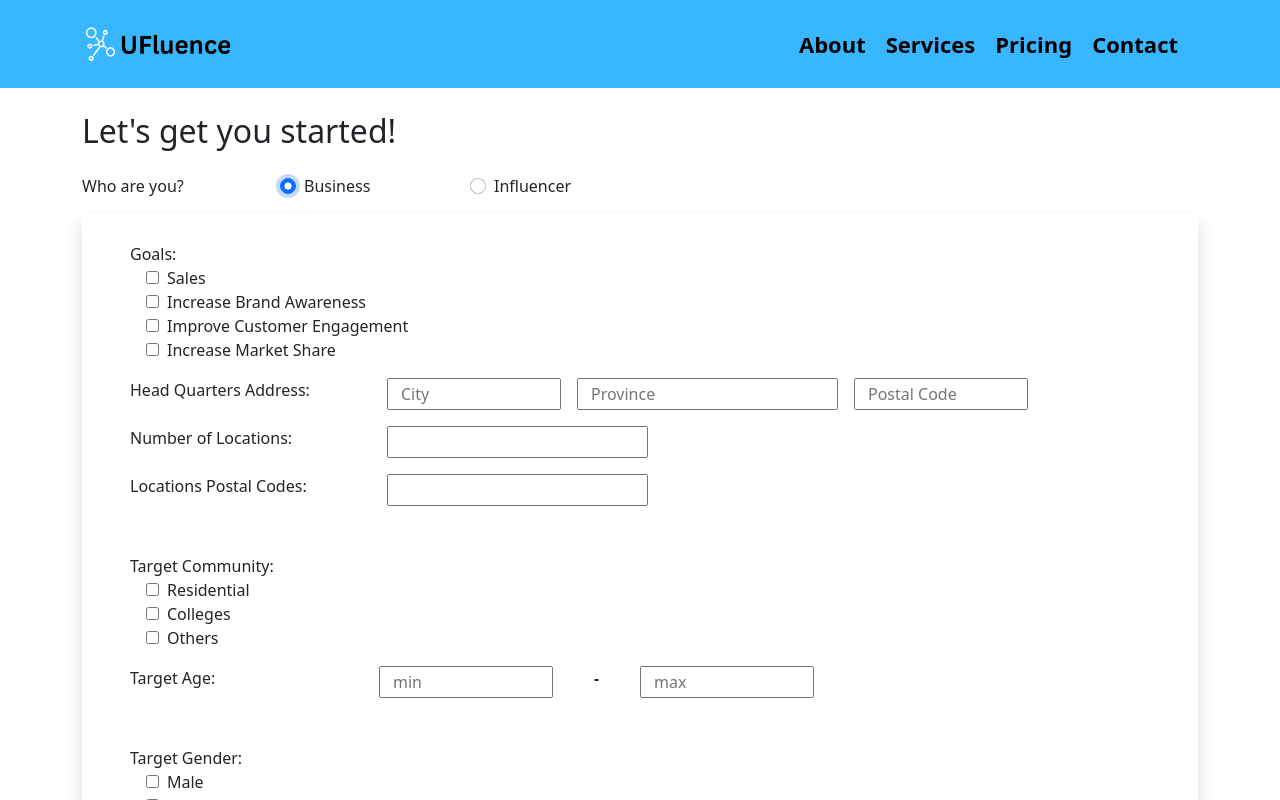
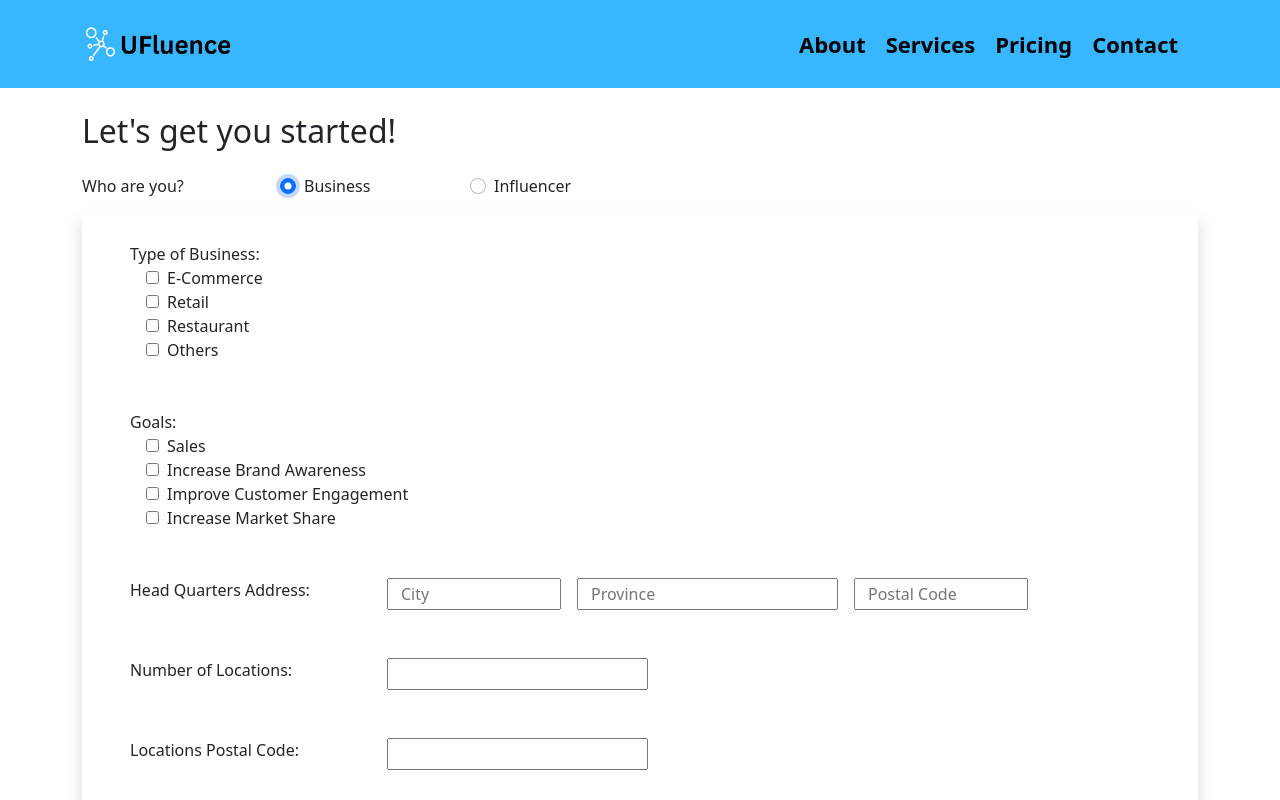
Before and after one commit to thehasnanialeen/UFluencer, a React (Create React App) app: page /userdata in a window 1280 px wide. Both pictures are taken after a click on the radio button "Business". Shown: the top 800 px of the page. Built offline with nearby package versions, Linux system fonts and the light colour scheme.

Commit message:
adding changes to the UserData page

```diff
--- a/src/UserData.js
+++ b/src/UserData.js
@@ -8,7 +8,12 @@ class UserData extends Component {
         this.state = {
             userType: '',
             business: {
-                typeOfBusiness: '',
+                typeOfBusiness: [
+                    {type: "E-Commerce", checked: false},
+                    {type: "Retail", checked: false},
+                    {type: "Restaurant", checked: false},
+                    {type: "Others", checked: false},
+                ],
                 goals: [
                     {goal: "Sales", checked: false},
                     {goal: "Increase Brand Awareness", checked: false},
@@ -21,7 +26,7 @@ class UserData extends Component {
                     postalCode: '',
                 },
                 numberLocations: '',
-                locationPostalCodes: [],
+                locationPostalCodes: '',
                 targetCommunity: [
                     {community: "Residential", checked: false},
                     {community: "Colleges", checked: false},
@@ -95,7 +100,14 @@ class UserData extends Component {
                 numInteractions: '',
             },
             submitted: false,
+            result: []
         }
+    }
+
+    handleTypeBussinessChange(id){
+        let business = this.state.business;
+        business.typeOfBusiness[id].checked = !business.typeOfBusiness[id].checked;
+        this.setState({business: business});
     }
 
     handleGoalsChange(id) {
@@ -123,6 +135,8 @@ class UserData extends Component {
     }
 
     handleSubmit(){
+        this.setState({submitted: true});
+        console.log("Hello");
         class Influencer {
             constructor(name, location, businessType, engagement, targetCommunity, targetAge, targetGender, targetEthnicity) {
                 this.name = name;
@@ -160,40 +174,33 @@ class UserData extends Component {
         }
 
         const influencers = [
-            new Influencer("Influencer1", "New York", "Ecommerce", 5000, "Tech", 25, "Male", "Caucasian"),
-            new Influencer("Influencer2", "Los Angeles", "Retail", 3000, "Fashion", 30, "Female", "Hispanic"),
-            new Influencer("Influencer3", "San Francisco", "Restaurant", 10000, "Food", 35, "Male", "Asian"),
-            new Influencer("Influencer4", "New York", "Ecommerce", 8000, "Beauty", 28, "Female", "Caucasian"),
-            new Influencer("Influencer5", "Los Angeles", "Retail", 2000, "Fashion", 25, "Male", "African American")
+            new Influencer("John Wish", "Regina", "Ecommerce", 5000, "Colleges", 25, "Male", "Asian"),
+            new Influencer("Rachel Green", "Saskatoon", "Retail", 3000, "Residential", 30, "Female", "American"),
+            new Influencer("Jack Ryan", "Prince Albert", "Restaurant", 10000, "Residential", 35, "Male", "Asian"),
+            new Influencer("James Greer", "Calgary", "Ecommerce", 8000, "Residential", 28, "Male", "American"),
+            new Influencer("Jasmine Kaur", "Regina", "Retail", 2000, "Others", 25, "Female", "African")
         ];
 
-        const businessHeadquarters = "New York";
-        const businessLocations = ["Los Angeles", "San Francisco"];
+        const businessHeadquarters = this.state.business.headQuarters;
+        const businessLocations = this.state.business.locationPostalCodes;
 
         const influencersByLocation = filterByLocation(influencers, businessHeadquarters, businessLocations);
 
-        const businessType = "Ecommerce";
+        const businessType = this.state.business.typeOfBusiness[0].type;
         const influencersByBusinessType = filterByBusinessType(influencersByLocation, businessType);
 
         influencersByBusinessType.sort(sortByEngagement);
 
-        const targetCommunity = "Tech";
-        const targetAge = 25;
-        const targetGender = "Male";
-        const targetEthnicity = "Caucasian";
+        const targetCommunity = this.state.business.targetCommunity[0].community;
+        const targetAge = (this.state.business.targetAgeRange.min + this.state.business.targetAgeRange.min)/2;
+        const targetGender = this.state.business.targetGender[0].gender;
+        const targetEthnicity = this.state.business.targetEthnicity[0].ethnicity;
 
         const shortlistedInfluencers = createShortlist(influencersByBusinessType, targetCommunity, targetAge, targetGender, targetEthnicity);
 
         console.log("Shortlist of influencers:");
-
-        return(
-            <div>
-                {shortlistedInfluencers.map(({influencer}) => (
-                    <p>{influencer.name}</p>
-                ))}
-            </div>
-
-        );
+        this.setState({result: shortlistedInfluencers});
+        shortlistedInfluencers.forEach(influencer => console.log(influencer.name));
 
     }
 
@@ -220,6 +227,24 @@ class UserData extends Component {
                         {this.state.userType === "business" ? (
                         <div className="shadow container px-5 mt-3 py-4">
                             <div className="mt-1">
+                                <span>Type of Business:</span>
+                                {this.state.business.typeOfBusiness.map(({type, checked}, index) => (
+                                    <div className="ms-3">
+                                        <input
+                                            type="checkbox"
+                                            id={index}
+                                            name={type}
+                                            value={type}
+                                            checked={checked}
+                                            onChange={() => this.handleTypeBussinessChange(index)}
+                                            className="me-2"
+                                        />
+                                        <label>{type}</label>
+                                    </div>
+                                ))}
+                            </div>
+
+                            <div className="mt-5">
                                 <span>Goals:</span>
                                 {this.state.business.goals.map(({goal, checked}, index) => (
                                     <div className="ms-3">
@@ -237,20 +262,20 @@ class UserData extends Component {
                                 ))}
                             </div>
 
-                            <div className="row my-3">
+                            <div className="row mt-5">
                                 <label className="form-label col-3 align-middle">Head Quarters Address: </label>
                                 <input type="text" className="mx-2 col-2" value={this.state.business.headQuarters.city} placeholder="City" onChange={(e) => {let data = this.state.business; data.headQuarters.city = e.target.value; this.setState({business: data})}}/>
                                 <input type="text" className="mx-2 col-3" value={this.state.business.headQuarters.province} placeholder="Province" onChange={(e) => {let data = this.state.business; data.headQuarters.province = e.target.value; this.setState({business: data})}}/>
                                 <input type="text" className="mx-2 col-2" value={this.state.business.headQuarters.postalCode} placeholder="Postal Code" onChange={(e) => {let data = this.state.business; data.headQuarters.postalCode = e.target.value; this.setState({business: data})}}/>
                             </div>
 
-                            <div className="row my-3">
+                            <div className="row mt-5">
                                 <label className="form-label col-3 align-middle">Number of Locations: </label>
                                 <input type="text" className="mx-2 col-3" value={this.state.business.numberLocations} onChange={(e) => {let data = this.state.business; data.numberLocations = e.target.value; this.setState({business: data})}}/>
                             </div>
 
-                            <div className="row my-3">
-                                <label className="form-label col-3 align-middle">Locations Postal Codes: </label>
+                            <div className="row mt-5">
+                                <label className="form-label col-3 align-middle">Locations Postal Code: </label>
                                 <input type="text" className="mx-2 col-3" value={this.state.business.locationPostalCodes} onChange={(e) => {let data = this.state.business; data.locationPostalCodes = e.target.value; this.setState({business: data})}}/>
                             </div>
 
@@ -272,7 +297,7 @@ class UserData extends Component {
                                 ))}
                             </div>
 
-                            <div className="row my-3">
+                            <div className="row my-5">
                                 <label className="form-label col-3 align-middle">Target Age: </label>
                                 <input type="text" className="col-2" value={this.state.business.targetAgeRange.min} placeholder="min" onChange={(e) => {let data = this.state.business; data.targetAgeRange.min = e.target.value; this.setState({business: data})}}/>
                                 <span className="fw-bold col-1 text-center">-</span>
@@ -316,7 +341,7 @@ class UserData extends Component {
                             </div>
 
                             <div className="text-end m-4">
-                                <button className="p-2 me-5 submitButton" onSubmit={() => this.handleSubmit()}>Submit</button>
+                                <button className="p-2 me-5 submitButton" onClick={() => this.handleSubmit()}>Submit</button>
                             </div>
                         </div>
                         ) : (
```
